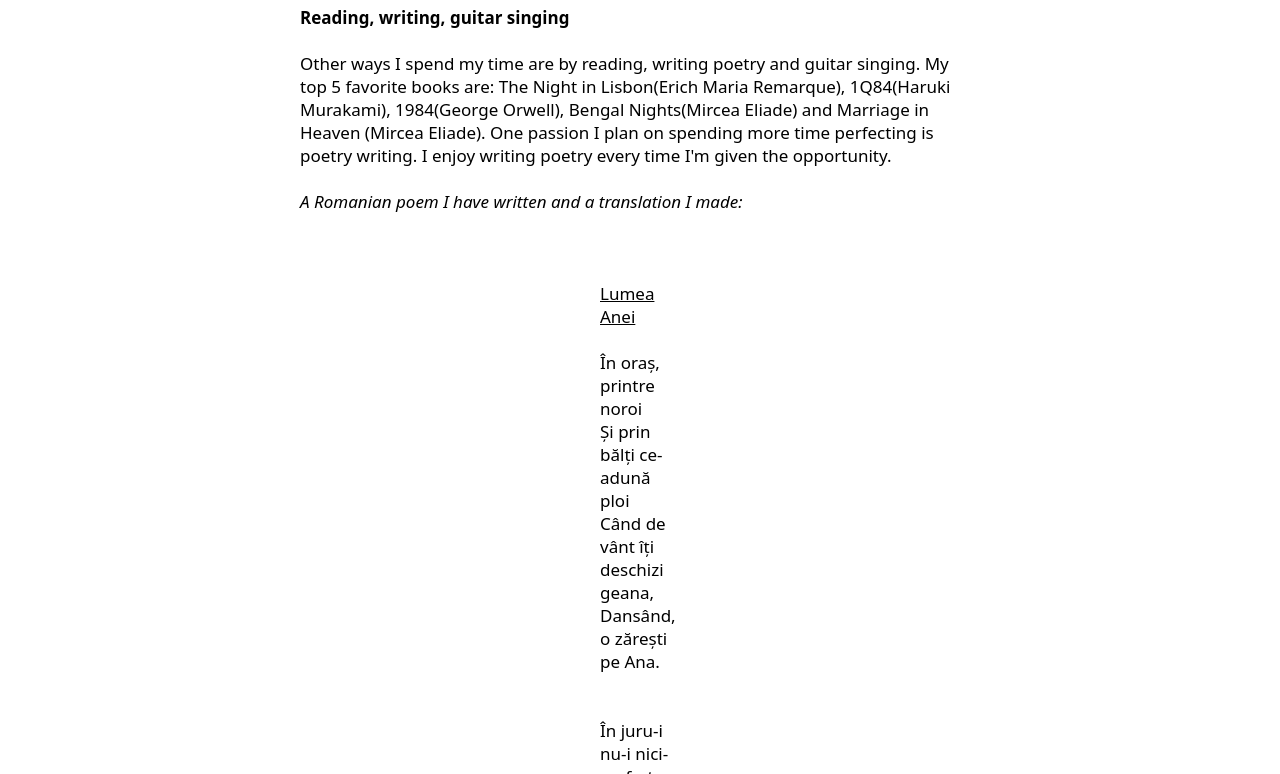
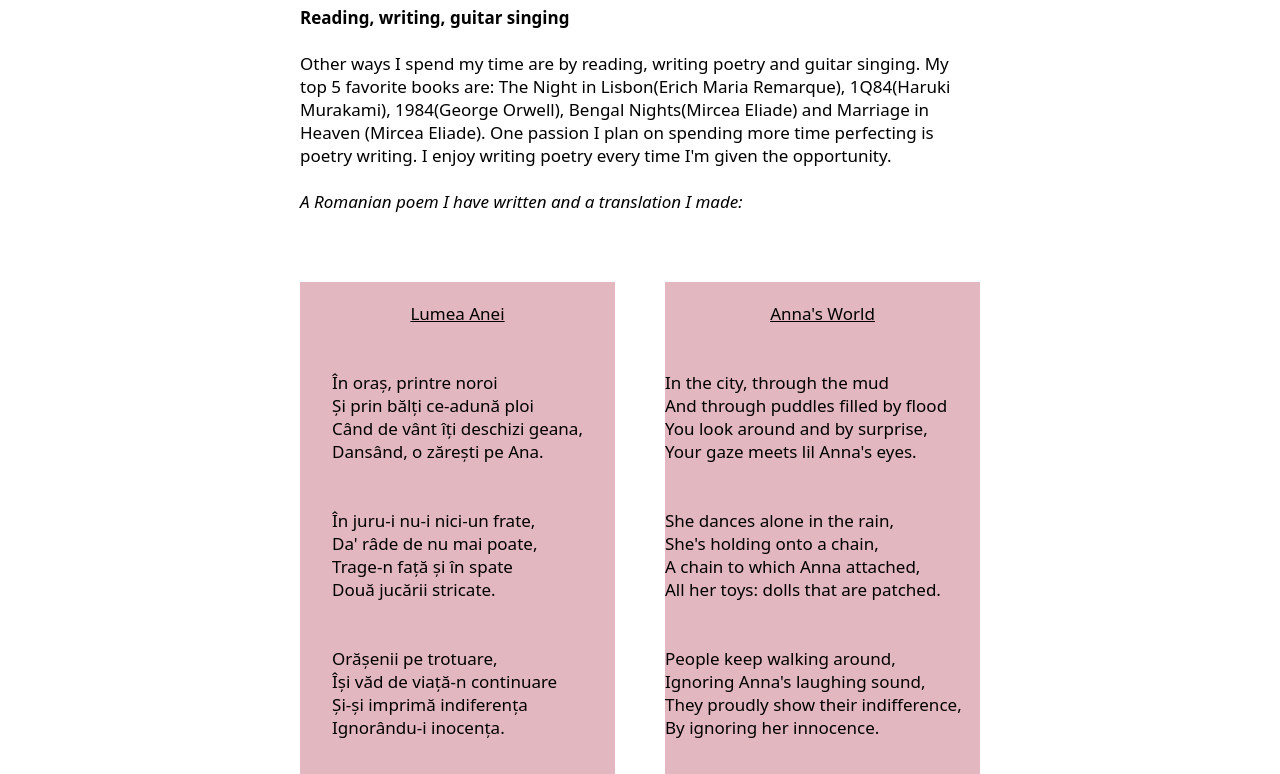
Before and after one commit to biclesanu/biclesanu.github.io, a plain HTML site: page other.html in a window 1280 px wide. Shown: the part 178-952 px from the top of the page. Drawn offline with Linux system fonts and the light colour scheme.

Commit message:
Add files via upload

```diff
--- a/other.html
+++ b/other.html
@@ -26,7 +26,8 @@
                         <br></br>
 
                         <div class="poem">
-                        <ins>Lumea Anei</ins>
+                        <div class="poem1 poemblueright">
+ 			<ins class="underline">Lumea Anei</ins>
                         <br></br>
                         În oraș, printre noroi<br class="break">
                         Și prin bălți ce-adună ploi<br class="break">
@@ -47,9 +48,9 @@
                         Nu le-aude pașii grei <br class="break">
                         Sub același cer norat, <br class="break">
                         În acest oraș plouat.<br class="break">
-                        <br></br>
-                        <br></br>
-                        <ins>Anna's World</ins>
+                        </div>
+                        <div class="poem1 poemredleft">
+			<ins class="underline">Anna's World</ins>
                         <br></br>
                         In the city, through the mud<br class="break">
                         And through puddles filled by flood<br class="break">
@@ -70,10 +71,10 @@
                         Untouched by their lack of morality,<br class="break">
                         Yet she's in the same city, under the rainy sky,<br class="break">
                         Where only gray clouds keep flying by.<br class="break">
-                        <br></br>
-                        <br></br>
+                        </div>
 
                         </div>
+			<br><br><br>
 
                         I also took guitar singing classes for a year. Every now and then, I take my guitar with me when going out with friends and we sing Romanian folk songs together.
                         <br></br>
--- a/style.css
+++ b/style.css
@@ -147,8 +147,10 @@ h3{
 }
 
 .poem{
-  margin-right: 300px;
-  margin-left: 300px;
+  margin-right: 0px;
+  margin-left: 0px;
+  display: flex;
+  width: 100%;
 }
 
 ::-webkit-scrollbar {
@@ -181,3 +183,29 @@ a:hover {
 .backbutton {
   color: black;
 }
+
+.poem1{
+width:50%;
+display: flex;
+flex-direction:column;
+align-items: center;
+padding-top: 20px;
+padding-bottom: 20px;
+}
+
+.poemblueright{
+margin-right:25px;
+background:#e2b7bf;
+}
+
+.poemredleft{
+margin-left:25px;
+background: #e2b7bf;
+}
+
+.underline{
+width: fit-content;}
+
+.break{
+  line-height: 10px;
+}
```
